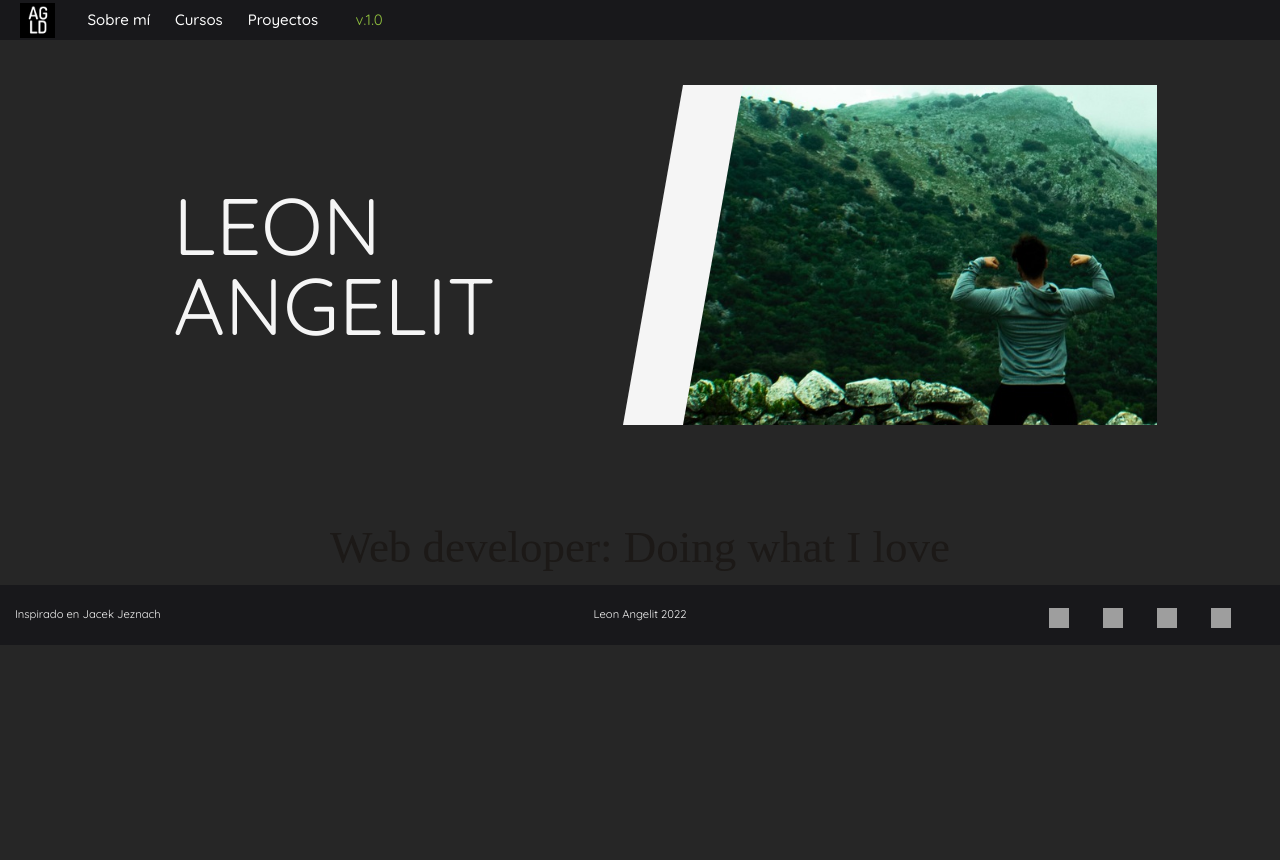
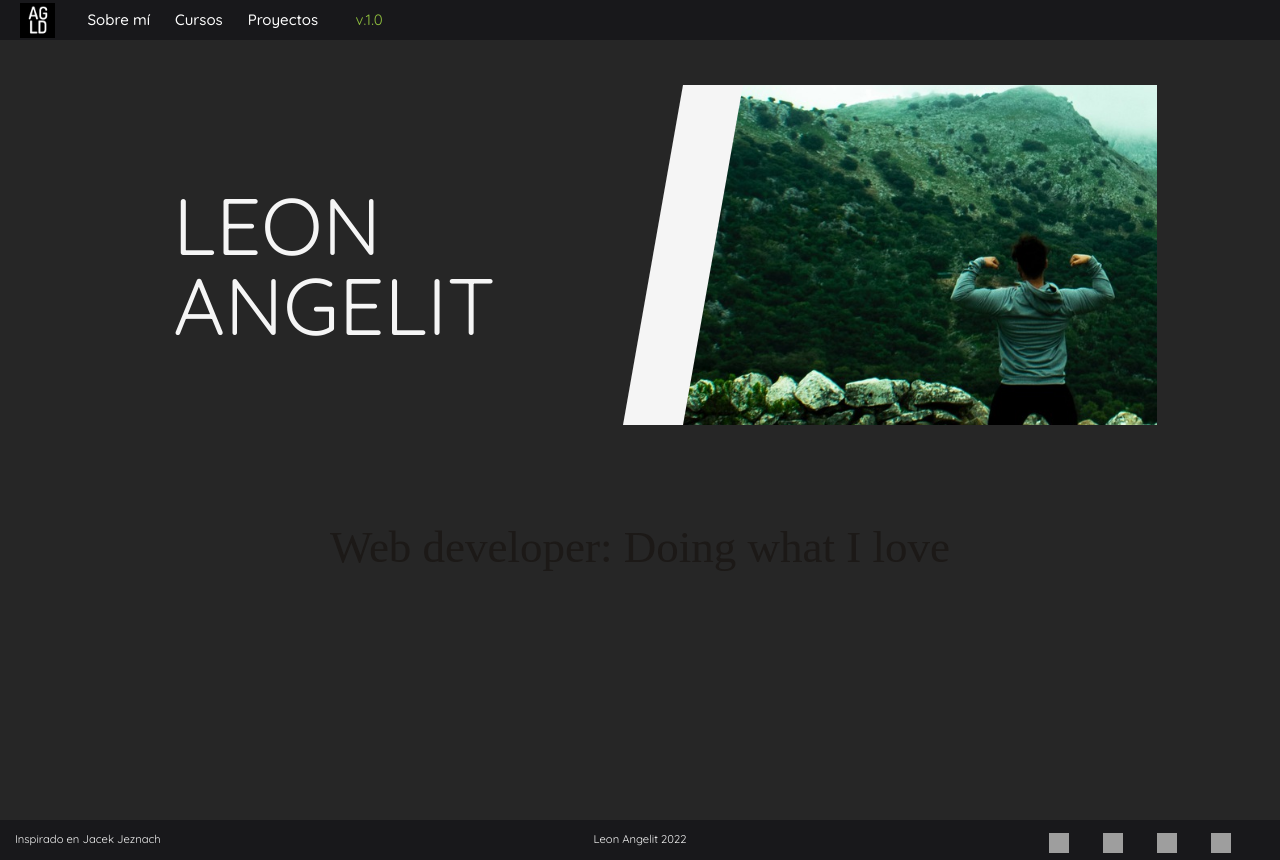
Before and after one commit to LeonAngelit/portfolio, a Next.js app: page / in a window 1280 px wide. Before the commit the page ends 800 px from the top, so only its background shows below. Built offline with nearby package versions, Linux system fonts and the light colour scheme; grey boxes are pictures that could not be loaded; a web font is replaced by a local one.

Commit message:
ajustado alto index

```diff
--- a/src/components/Footer.jsx
+++ b/src/components/Footer.jsx
@@ -8,7 +8,7 @@ export default function Footer() {
 
   return (
     <>
-      <Disclosure as="nav" className="bg-zinc-900  w-full z-10 m-0 flex flex-col items-center justify-between sm:items-center p-6 lg:flex-row lg:h-24">
+      <Disclosure as="nav" className="bg-zinc-900 h-full w-full z-10 m-0 flex flex-col items-center justify-between sm:items-center p-6 lg:flex-row lg:h-16">
         <>
           <div id="reconocimientos" className="w-full lg:w-1/3 flex justify-center lg:justify-start">
             <p className="text-lg">
--- a/src/pages/index.js
+++ b/src/pages/index.js
@@ -1,6 +1,10 @@
+import styles from '@styles/Index.module.scss'
+
 export default function Home() {
+
   return (
     <>
+    <div className={styles['container']}>
       <div className="relative w-10/12 mx-auto">
         <div className="w-10/12 h-1/3">
           <div className="relative z-10 pb-8 bg-noir h-1/2 sm:pb-16 md:pb-20 lg:max-w-4xl lg:w-full lg:pb-28 xl:pb-32">
@@ -63,6 +67,7 @@ export default function Home() {
       <div className="block w-10/11 mx-auto mt-40">
         <p className="text-center font-edu text-7xl text-stone-900">Web developer: Doing what I love</p>
       </div>
+      </div>
     </>
   );
 }
--- /dev/null
+++ b/src/styles/Index.module.scss
@@ -0,0 +1,9 @@
+.container{
+  height: 90vh;
+}
+
+@media (max-height: 500px){
+  .container{
+    height: auto;
+  }
+}
```
